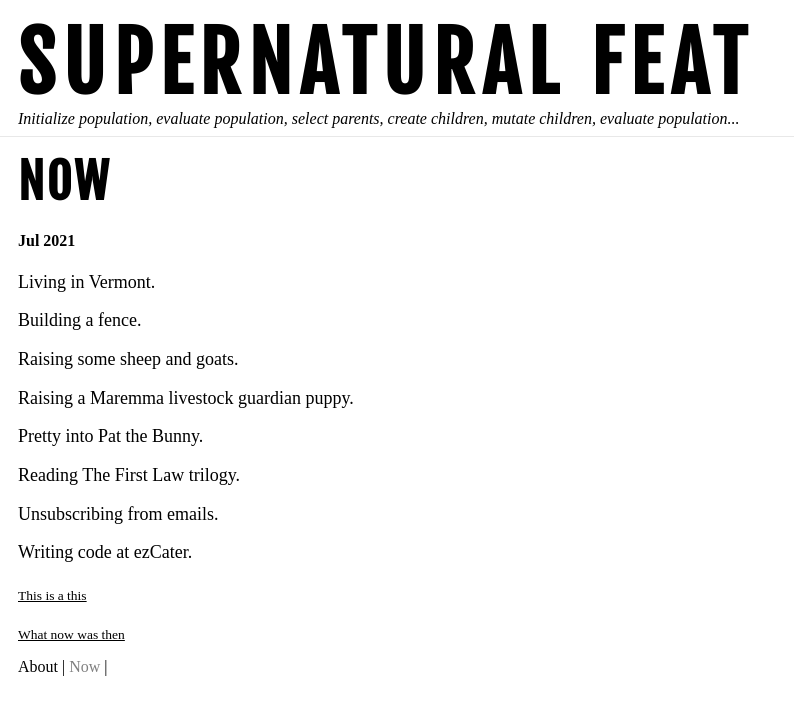
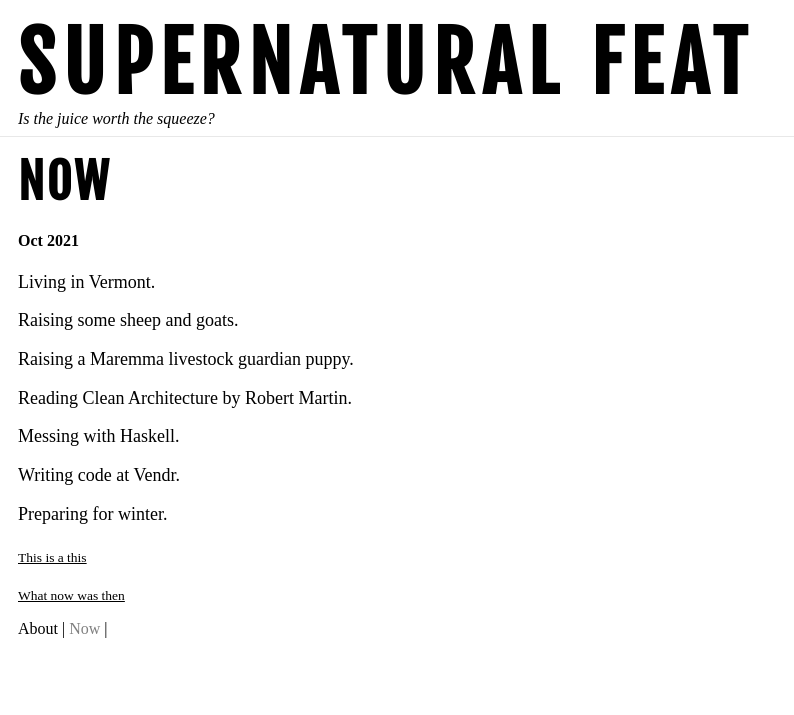
Before and after one commit to jgoggles/jgoggles.github.io, a Jekyll site: the page built from now.md, in a window 1280 px wide. Shown: the top 715 px of the page, without its empty margins (0-794 px from the left). Built offline with Jekyll 4.4.1, drawn with Linux system fonts in a browser that asks for light colours.

Commit message:
Update now and tag

```diff
--- a/_includes/header.html
+++ b/_includes/header.html
@@ -1,5 +1,4 @@
 <header>
   <h1><a href="/">Supernatural&nbsp;Feat</a></h1>
-  <i>Initialize population, evaluate population, select parents, create
-  children, mutate children, evaluate population...</i>
+  <i>Is the juice worth the squeeze?</i>
 </header>
--- a/now.md
+++ b/now.md
@@ -2,24 +2,24 @@
 title: Now
 layout: page
 ---
+
 ## Now
-#### Jul 2021
+
+#### Oct 2021
 
 Living in Vermont.
-
-Building a fence.
 
 Raising some sheep and goats.
 
 Raising a Maremma livestock guardian puppy.
 
-Pretty into Pat the Bunny.
+Reading Clean Architecture by Robert Martin.
 
-Reading The First Law trilogy.
+Messing with Haskell.
 
-Unsubscribing from emails.
+Writing code at Vendr.
 
-Writing code at ezCater.
+Preparing for winter.
 
 <sub>[This is a this](https://nownownow.com/about)</sub>
 
```
